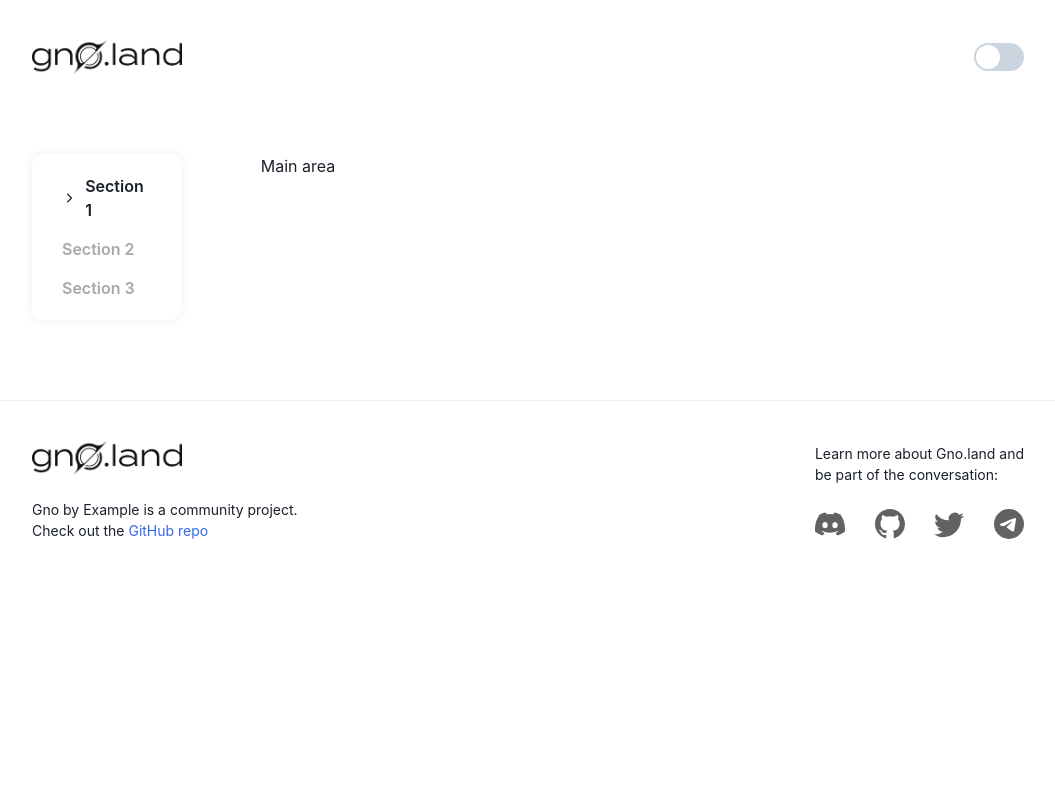
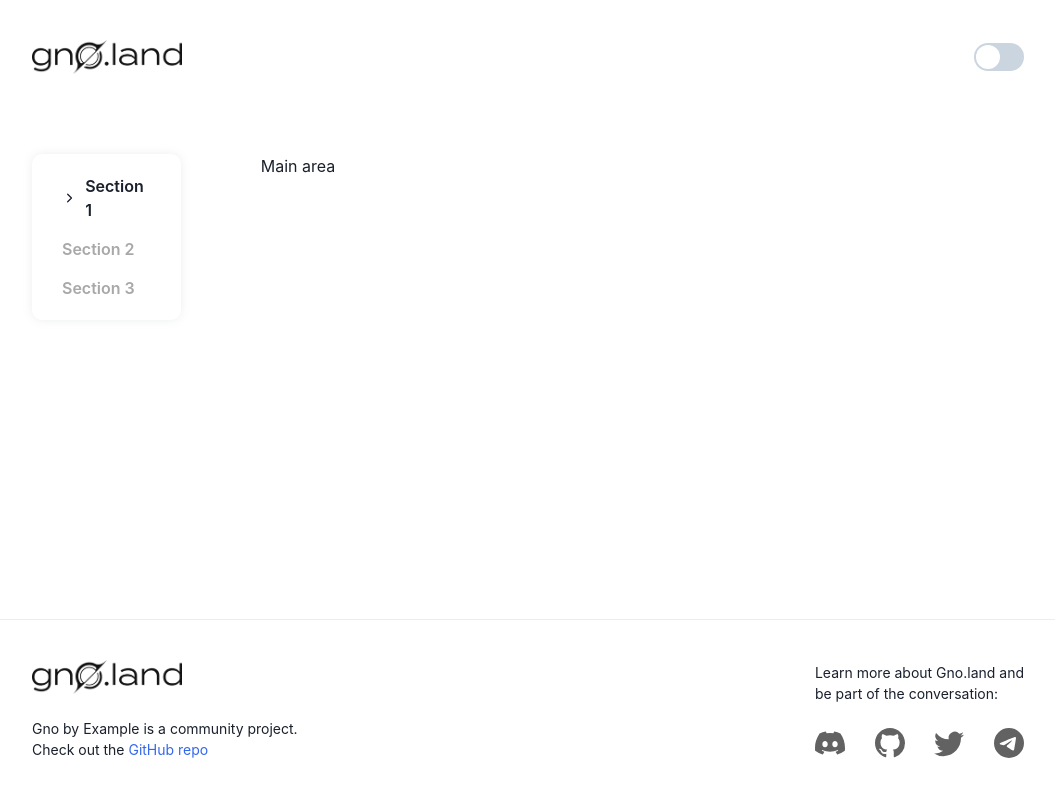
Before and after one commit to gnolang/gno-by-example, a React (Create React App) app: page / in a window 1280 px wide. Shown: the top 796 px of the page, without its empty margins (112-1167 px from the left). Built offline with nearby package versions, Linux system fonts and the light colour scheme.

Commit message:
Push footer down

```diff
--- a/src/App.css
+++ /dev/null
@@ -1,38 +0,0 @@
-.App {
-  text-align: center;
-}
-
-.App-logo {
-  height: 40vmin;
-  pointer-events: none;
-}
-
-@media (prefers-reduced-motion: no-preference) {
-  .App-logo {
-    animation: App-logo-spin infinite 20s linear;
-  }
-}
-
-.App-header {
-  background-color: #282c34;
-  min-height: 100vh;
-  display: flex;
-  flex-direction: column;
-  align-items: center;
-  justify-content: center;
-  font-size: calc(10px + 2vmin);
-  color: white;
-}
-
-.App-link {
-  color: #61dafb;
-}
-
-@keyframes App-logo-spin {
-  from {
-    transform: rotate(0deg);
-  }
-  to {
-    transform: rotate(360deg);
-  }
-}
--- a/src/App.tsx
+++ b/src/App.tsx
@@ -1,5 +1,4 @@
 import React from 'react';
-import './App.css';
 import { ChakraProvider, extendTheme } from '@chakra-ui/react';
 import AppRouter from './router/AppRouter';
 
--- a/src/components/layouts/AppLayout/AppLayout.tsx
+++ b/src/components/layouts/AppLayout/AppLayout.tsx
@@ -11,13 +11,13 @@
       display={'flex'}
       flexDirection={'column'}
       width={'100%'}
-      height={'100%'}
+      minHeight={'100vh'}
     >
       <Header />
       <Container maxW={'80vw'} my={20}>
         <Outlet />
       </Container>
-      <Divider borderColor={'#E1E1E1'} />
+      <Divider borderColor={'#E1E1E1'} mt={'auto'} />
       <Footer />
     </Box>
   );
--- a/src/components/molecules/Footer/Footer.tsx
+++ b/src/components/molecules/Footer/Footer.tsx
@@ -28,12 +28,11 @@
   ];
 
   return (
-    <Container maxW={'80vw'}>
+    <Container maxW={'80vw'} my={10}>
       <Box
         display={'flex'}
         justifyContent={'space-between'}
         alignItems={'center'}
-        mt={10}
       >
         <Box display={'flex'} flexDirection={'column'}>
           <Box mb={6}>
```
Also changed, not shown: src/index.css (+5 -5 lines).
